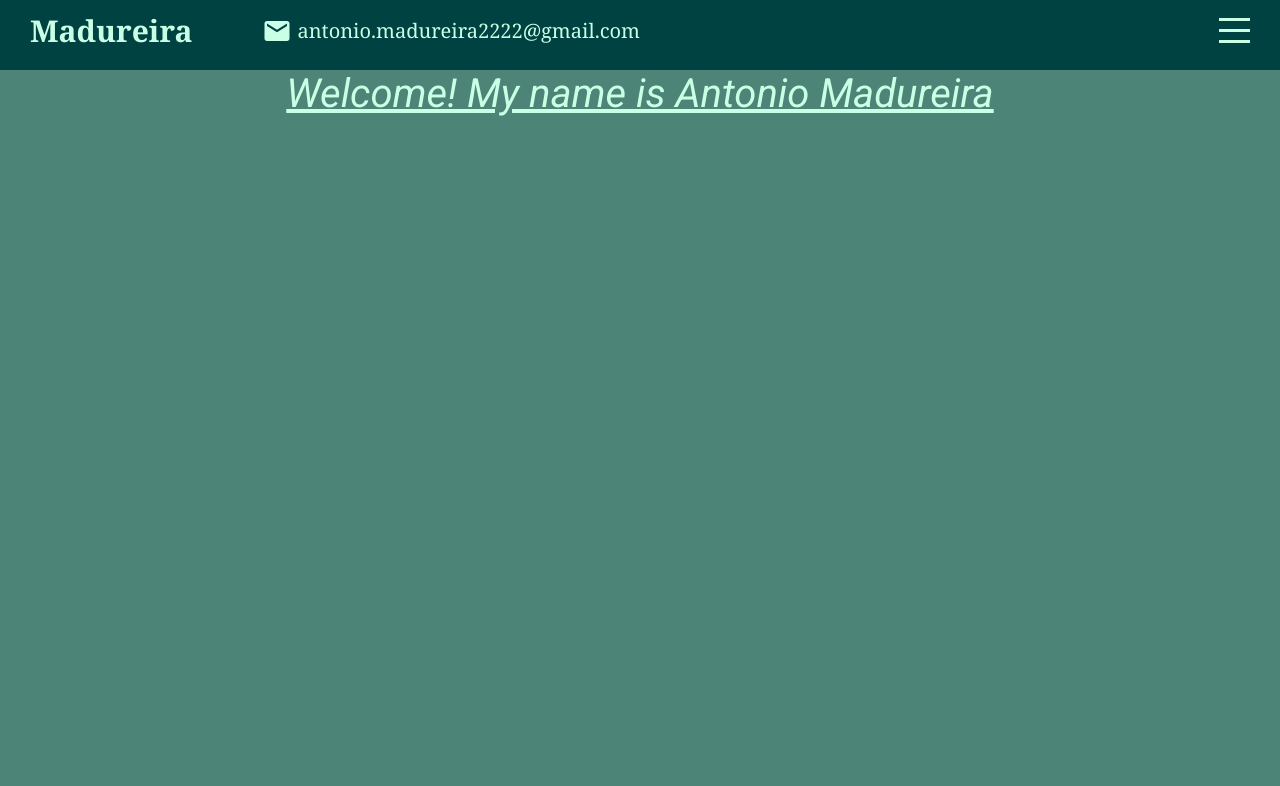
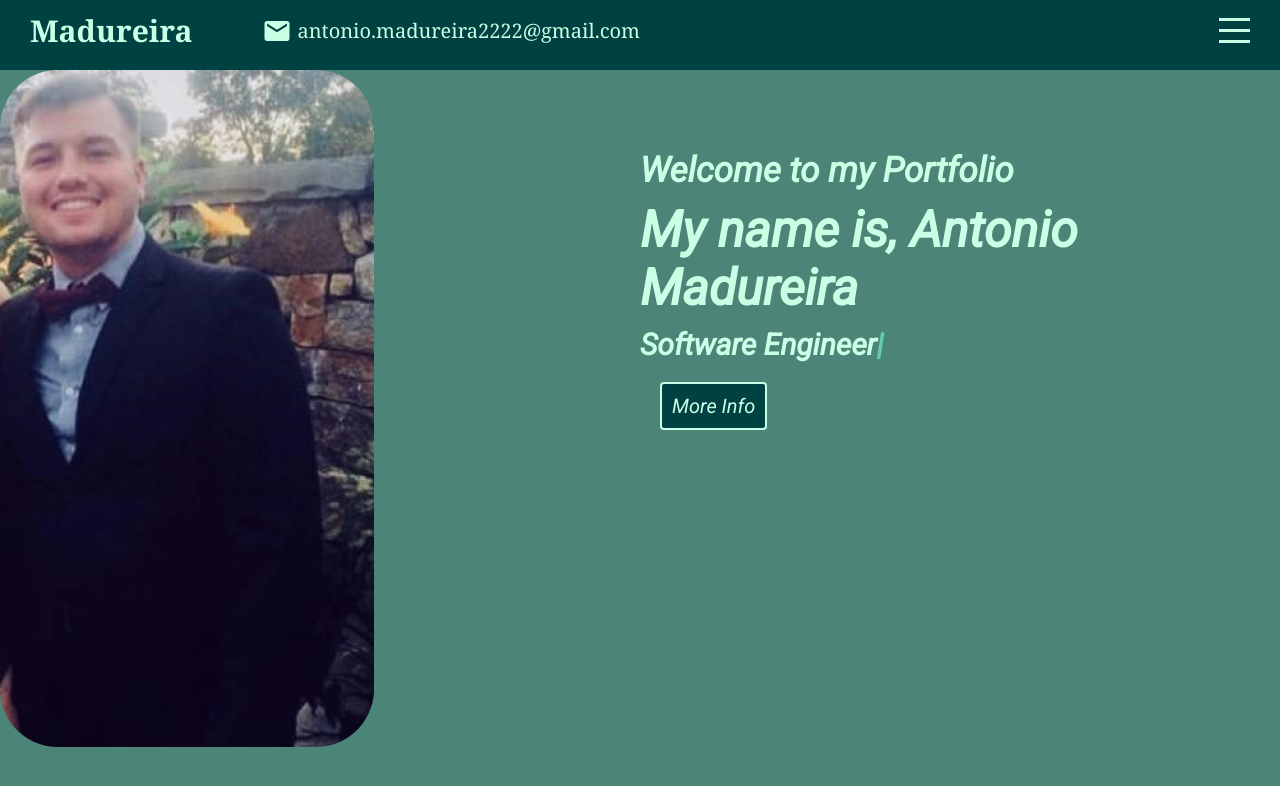
Before and after one commit to AntonioMadureira22/officialportfolio, a React (Create React App) app: page / in a window 1280 px wide. Shown: the top 786 px of the page. Built offline with nearby package versions, Linux system fonts and the light colour scheme; a web font is replaced by a local one.

Commit message:
intro page styling done

```diff
--- a/package.json
+++ b/package.json
@@ -8,7 +8,7 @@
     "@testing-library/jest-dom": "^5.16.1",
     "@testing-library/react": "^12.1.2",
     "@testing-library/user-event": "^13.5.0",
-    "material-icons": "^1.10.5",
+    "ityped": "^1.0.3",
     "node-sass": "^7.0.1",
     "react": "^17.0.2",
     "react-dom": "^17.0.2",
--- a/src/components/contact/contact.jsx
+++ b/src/components/contact/contact.jsx
@@ -1,9 +1,23 @@
 import "./contact.scss"
+import Link from "@material-ui/core/Link"
+import { GitHub, LinkedIn } from "@material-ui/icons"
 
 export default function contact() {
     return (
         <div className="contact" id="contact">
+            <div className="itemContainer">
+                <Link className="icon"
+                    href="https://github.com/AntonioMadureira22">
+                    <GitHub />
+                </Link>
+                <Link className="icon"
+                    href="https://www.linkedin.com/in/antonio-madureira-a6b806191/">
+                    <LinkedIn />
+                </Link>
 
+
+            </div>
         </div>
+
     )
 }
--- a/src/components/contact/contact.scss
+++ b/src/components/contact/contact.scss
@@ -1,3 +1,19 @@
+@import "../../global.scss";
 .contact {
     background-color: #4C8577
+
+
+
+
 }
+.itemContainer{
+    display: flex;
+    justify-content: center;
+    align-items: center;
+
+
+    .icon{
+        color: $textColor;
+        font-weight: 700;
+    }
+}
--- a/src/components/intro/intro.jsx
+++ b/src/components/intro/intro.jsx
@@ -1,9 +1,36 @@
-import "./intro.scss"
+import "./intro.scss";
+import { init } from "ityped";
+import { useEffect, useRef } from 'react';
 
-export default function intro() {
+export default function Intro() {
+    const textRef = useRef();
+
+    useEffect(()=>{
+        init(textRef.current, {
+            backDelay: 1500,
+            backspeed: 50,
+            showCursor: true,
+            strings: ['Full-stack Developer', 'Content Creator' ]
+        });
+
+    }, []);
     return (
         <div className="intro" id="intro">
-            <p className="text">Welcome! My name is Antonio Madureira</p>
+            <div className="left">
+                <div className="imgContainter">
+                    <img src="images/antonio 1 (1).png" alt="person" />
+                </div>
+            </div>
+            <div className="right">
+                <div className="wrapper">
+                <h2>Welcome to my Portfolio</h2>
+                <h1>My name is, Antonio Madureira</h1>
+                <h3>Software Engineer<span ref={textRef}></span></h3>
+                </div>
+                <a href="#about">
+                <button>More Info</button>
+                </a>
+            </div>
         </div>
     )
 }
--- a/src/components/intro/intro.scss
+++ b/src/components/intro/intro.scss
@@ -1,11 +1,90 @@
-// wintergreen dream color
-
+@import "../../global.scss";
 //try to do hover over as white - ting
 .intro {
-    background-color: #4C8577;
-    color:#c9ffe5;
-    font-weight: 100px;
-    font-size: 40px;
-    text-align: center;
-    text-decoration: underline;
+    background-color: $bgColor;
+    display: flex;
+
+
+    .left {
+        flex: 0.5;
+
+        .imgContainer {
+            width: 700px;
+            height: 700px;
+
+            img{
+                width: 80%;
+                overflow: hidden;
+            }
+        }
+    }
+
+
+    .right {
+        flex: 0.5;
+        position: relative;
+
+        color: $textColor;
+        flex-direction: column;
+        justify-content: center;
+        align-items: flex-start;
+        padding: 5rem 2rem;
+
+        h1{
+            margin: 10px 0;
+            font-size: 50px;
+        }
+        h2{
+            font-size: 35px;
+        }
+        h3{
+            font-size: 30px;
+
+            span{
+                font-style: inherit;
+                color: #66cdaa;
+            }
+
+            .ityped-cursor{
+                animation: blink 1s infinite;
+            }
+            @keyframes blink {
+                50%{
+                    opacity: 1;
+                }
+                100%{
+                    opacity: 0;
+                }
+            }
+
+        }
+
+        button{
+            border: 2px solid $textColor;
+            border-radius: 4px;
+            padding: 10px ;
+            cursor: pointer;
+            font-size: 20px;
+            background: $mainColor;
+            color: $textColor;
+            margin: 20px;
+
+            //to set up a blinking animation
+            // animation: buttonBlink 3s infinite;
+
+            &:hover{
+                opacity: 1;
+                background: transparent;
+            }
+
+            //to allow the defining style
+            // @keyframes buttonBlink {
+            //     100%{
+            //         opacity: 0;
+            //     }
+
+            // }
+
+        }
+    }
 }
--- a/src/global.scss
+++ b/src/global.scss
@@ -1,2 +1,3 @@
 $mainColor: #004242;
 $textColor: #c9ffe5;
+$bgColor: #4C8577;
```
Also changed, not shown: public/images/antonio 1 (1).png (added), 1 other file (tests, documents, lock files or other folders).
